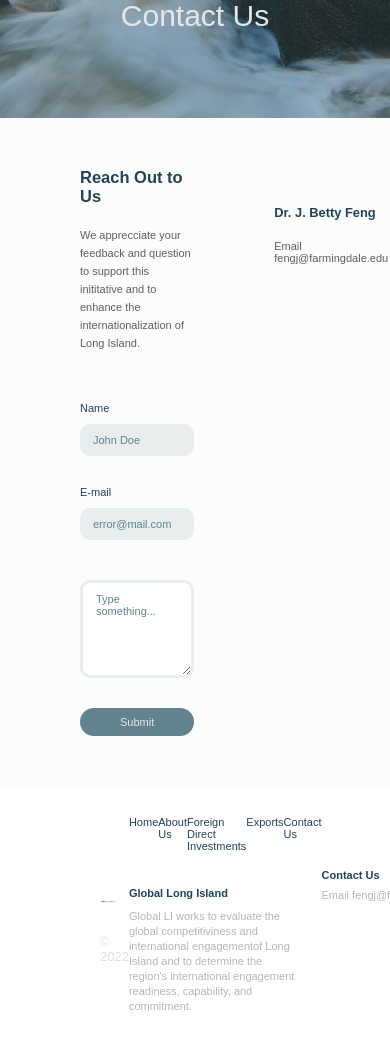
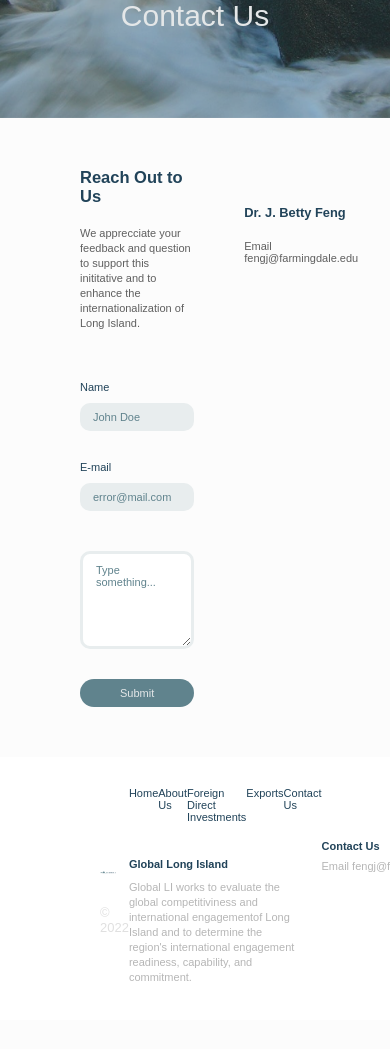
Before and after one commit to CDDR1/global-li, a Flask app: page /contact in a window 390 px wide; the page is wider, and only the part inside the window is pictured. Shown: the part 220-1269 px from the top of that part. After the commit the page ends 1201 px from the top of that part, so only its background shows below. Run offline with Flask 2, Linux system fonts and the light colour scheme.

Commit message:
Adding responsive breakpoint to the Contact page at 768px of width

```diff
--- a/static/css/contact.css
+++ b/static/css/contact.css
@@ -141,3 +141,17 @@ main {
         margin-top: 3.75rem;
     }
 }
+
+@media (max-width: 768px) {
+    .grid {
+        gap: 5rem;
+    }
+
+    .left-description {
+        line-height: 1.5rem;
+    }
+
+    .form-input {
+        padding: 0.8rem 1.3rem;
+    }
+}
```
